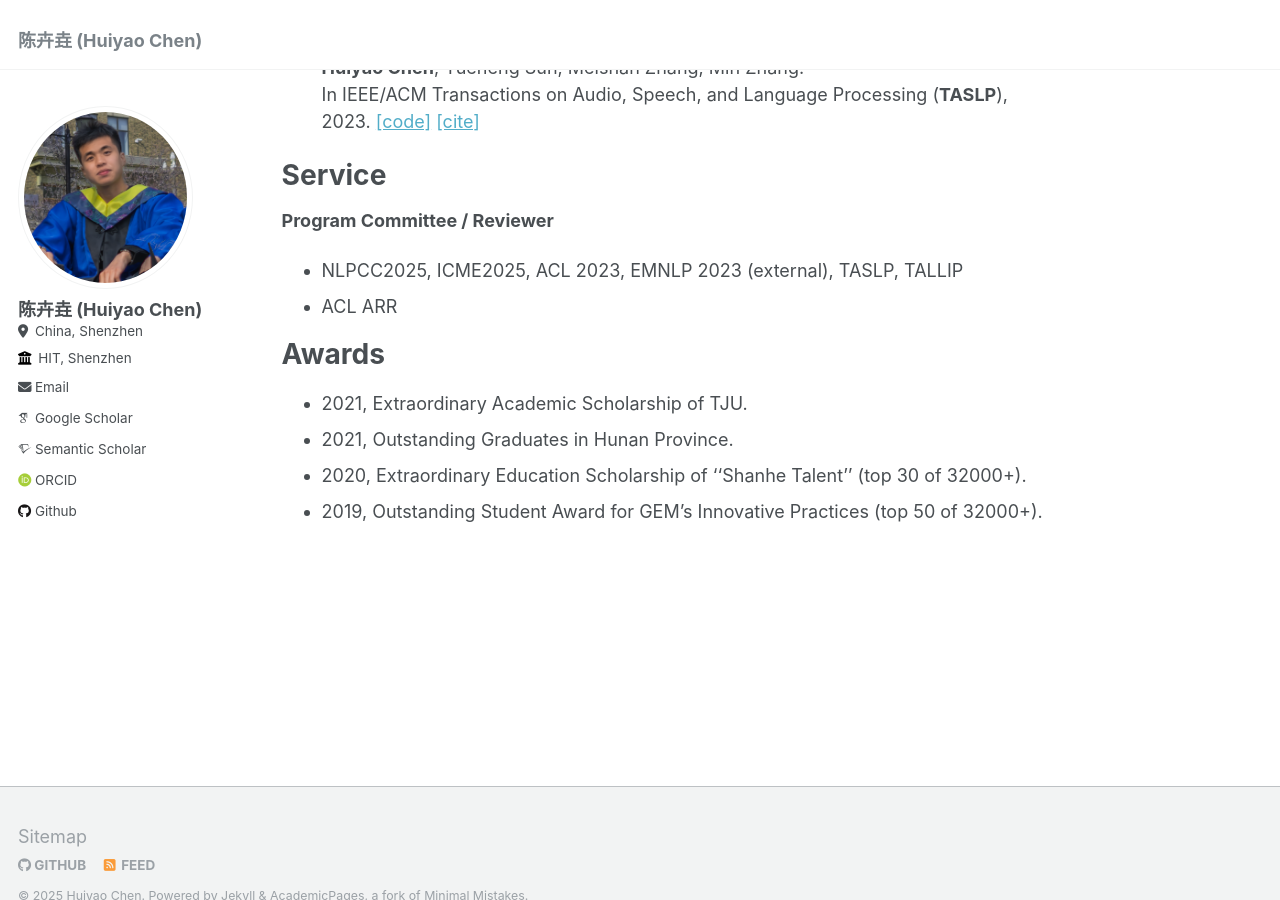
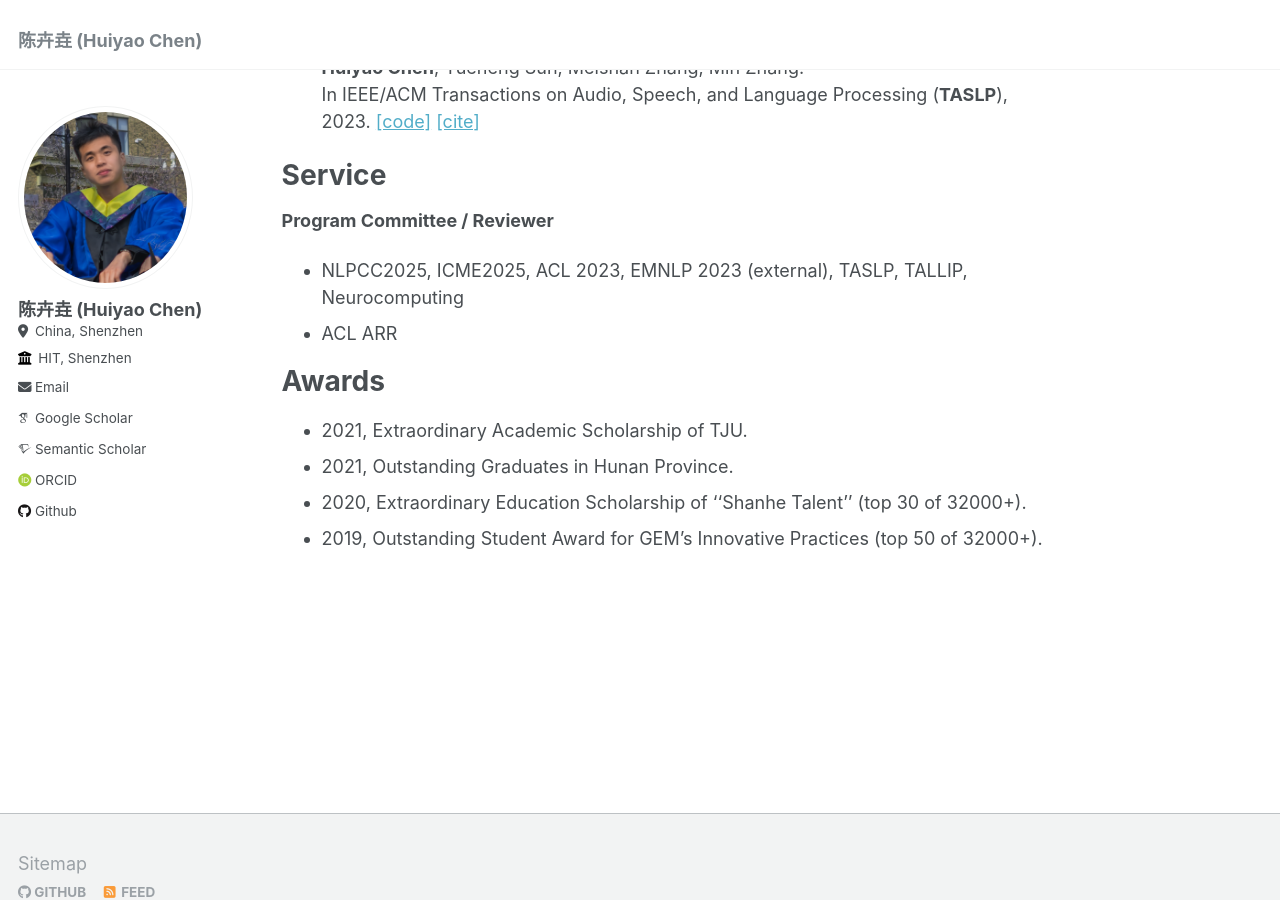
Before and after one commit to DreamH1gh/DreamH1gh.github.io, a Jekyll site: the page built from _pages/about.md, in a window 1280 px wide and 900 px high, scrolled down 2174 px. Built offline with Jekyll 4.4.1, drawn with Linux system fonts in a browser that asks for light colours; some web fonts are replaced.

Commit message:
Neurocomputing Reviewer

```diff
--- a/_pages/about.md
+++ b/_pages/about.md
@@ -93,7 +93,7 @@ In IEEE/ACM Transactions on Audio, Speech, and Language Processing (**TASLP**),
 Service
 ======
 **Program Committee / Reviewer**
-+ NLPCC2025, ICME2025, ACL 2023, EMNLP 2023 (external), TASLP, TALLIP
++ NLPCC2025, ICME2025, ACL 2023, EMNLP 2023 (external), TASLP, TALLIP, Neurocomputing
 + ACL ARR
 
 Awards
```
